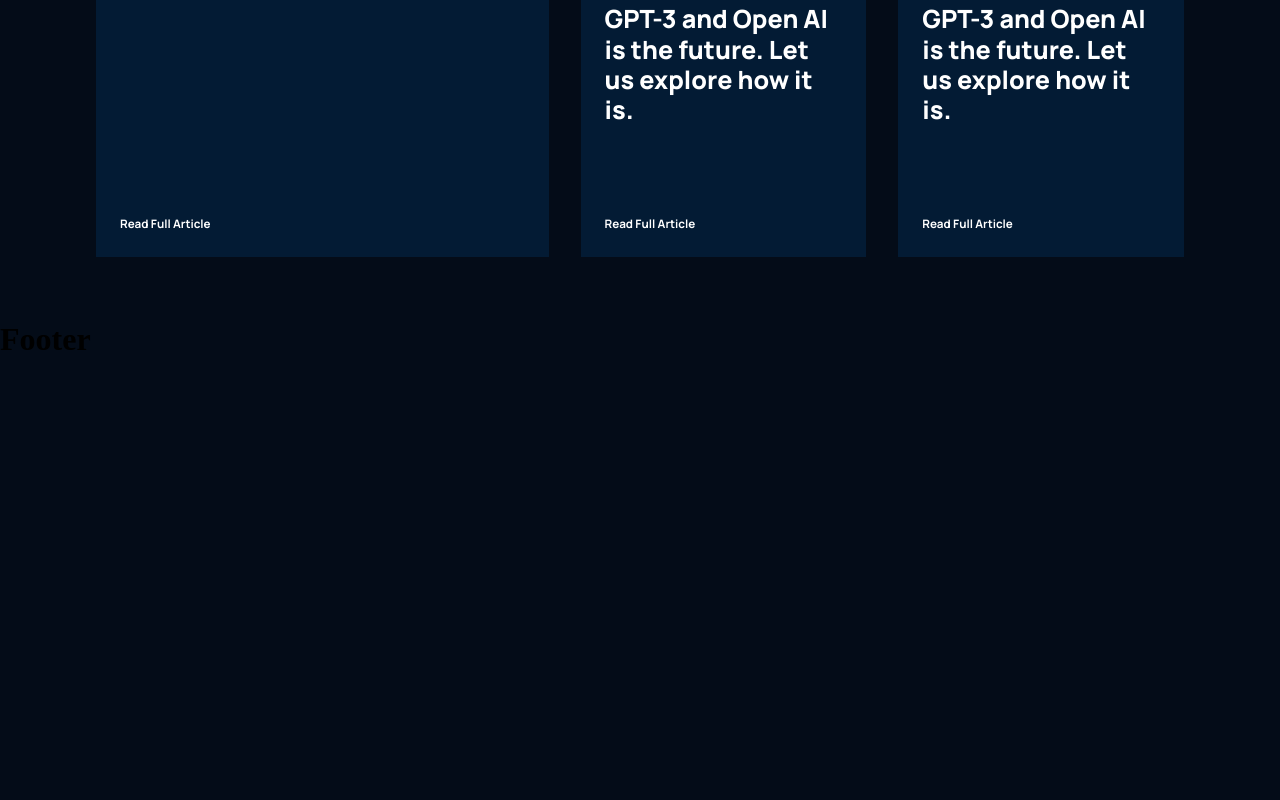
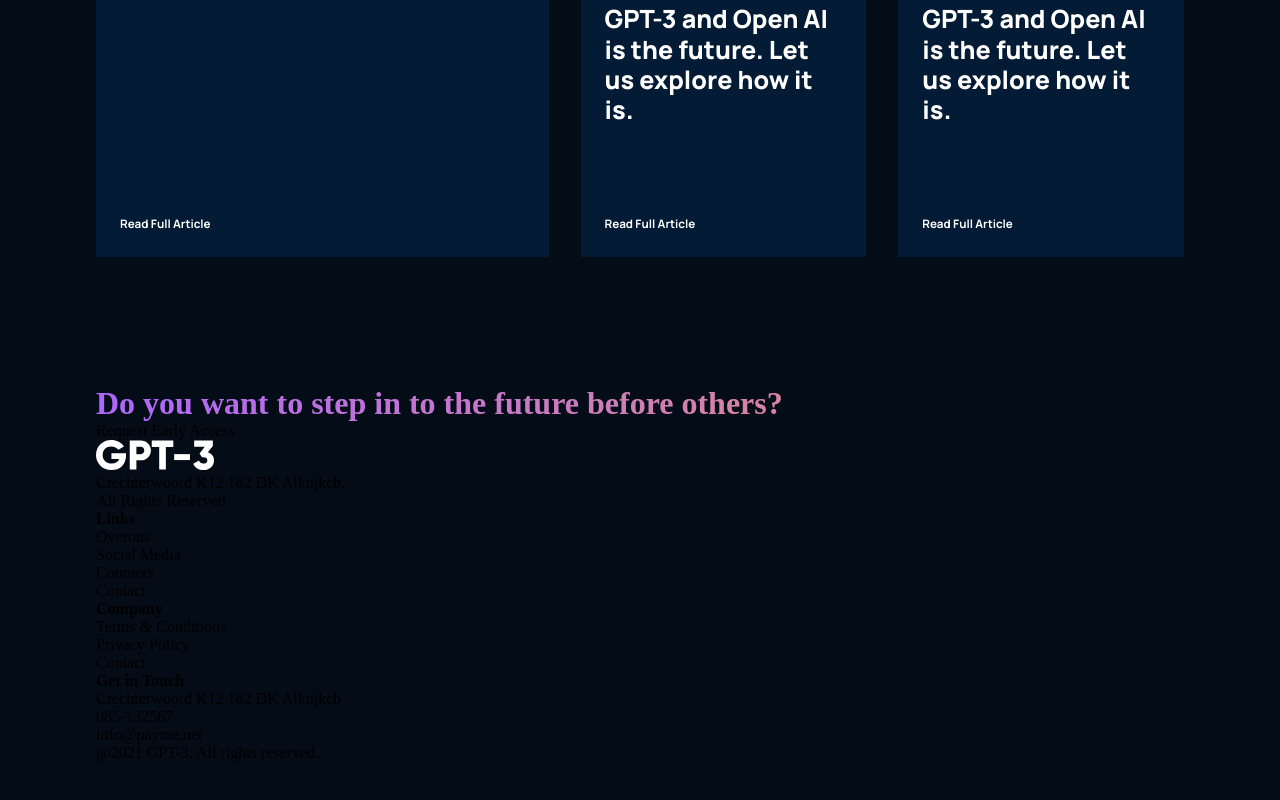
Before and after one commit to benstoica/gpt3_landing_page, a React (Create React App) app: page / in a window 1280 px wide. Shown: the part 3927-4727 px from the top of the page. Before the commit the page ends 4285 px from the top, so only its background shows below. Built offline with nearby package versions, Linux system fonts and the light colour scheme.

Commit message:
footer markup

```diff
--- a/src/containers/footer/Footer.js
+++ b/src/containers/footer/Footer.js
@@ -1,10 +1,49 @@
 import React from "react";
+import gpt3Logo from "../../assets/logo.svg";
 import "./footer.css";
 
 const Footer = () => {
   return (
-    <div>
-      <h1>Footer</h1>
+    <div className='gpt3__footer section__padding'>
+      <div className='gpt3__footer-heading'>
+        <h1 className='gradient__text'>
+          Do you want to step in to the future before others?
+        </h1>
+      </div>
+      <div className='gpt3__footer-btn'>
+        <p>Request Early Access</p>
+      </div>
+
+      <div className='gpt3__footer-links'>
+        <div className='gpt3__footer-links_logo'>
+          <img src={gpt3Logo} alt='logo' />
+          <p>
+            Crechterwoord K12 182 DK Alknjkcb, <br /> All Rights Reserved
+          </p>
+        </div>
+        <div className='gpt3__footer-links_div'>
+          <h4>Links</h4>
+          <p>Overons</p>
+          <p>Social Media</p>
+          <p>Counters</p>
+          <p>Contact</p>
+        </div>
+        <div className='gpt3__footer-links_div'>
+          <h4>Company</h4>
+          <p>Terms & Conditions</p>
+          <p>Privacy Policy</p>
+          <p>Contact</p>
+        </div>
+        <div className='gpt3__footer-links_div'>
+          <h4>Get in Touch</h4>
+          <p>Crechterwoord K12 182 DK Alknjkcb</p>
+          <p>085-132567</p>
+          <p>info@payme.net</p>
+        </div>
+      </div>
+      <div className='gpt3__footer-copyright'>
+        <p>@2021 GPT-3. All rights reserved.</p>
+      </div>
     </div>
   );
 };
```
